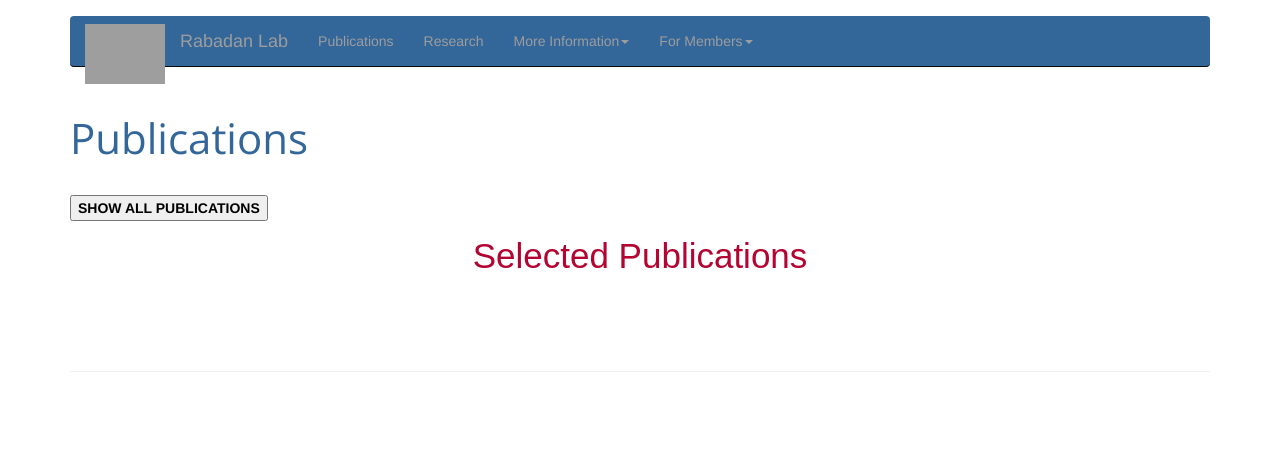
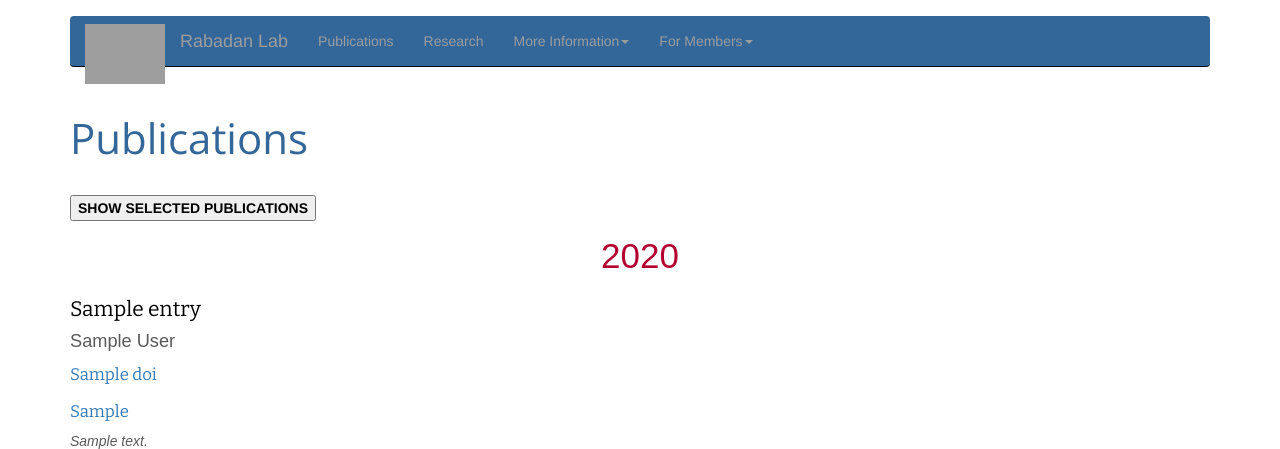
Before and after one commit to gitliver/labsite, a Python web app: template templates/publications.html in a window 1280 px wide. Shown: the part 19-468 px from the top of the page. Run offline with Jinja, Linux system fonts and the light colour scheme; the template is opened without the code that fills it: most values are stand-ins (such as "Sample title", 1, 10 or a date in 2020); some libraries are stand-ins or nearby versions; some web fonts are replaced; grey boxes are pictures that could not be loaded.

Commit message:
go the other way - show all publications by default and click to show selected

```diff
--- a/static/js/custom.js
+++ b/static/js/custom.js
@@ -26,16 +26,21 @@ function useQtips()
 function highlightSelected()
 {
 	// flag for toggling
-	var myFlag = 0;
+	var myFlag = 1;
 	var mySpeed = 500;
 
-	$(".non-highlighted-pub").hide();
+	/*
+	using this overkill (hide + the visibility property) to prevent
+	the hidden element from flashing quickly on page load
+	*/
+	$(".show-on-click").hide();
+	$(".show-on-click").css('visibility','visible');
 
 	$('#hide-show-pubs').click(function() {
 		if ( myFlag == 0 )
 		{
 			// hide "selected" text
-			$(".hide-on-click").hide();
+			$(".show-on-click").hide();
 			// show non-highlighted publications (i.e., all showing after click)
 			$(".non-highlighted-pub").show("slow");
 			$(".non-highlighted-pub").css('visibility','visible');
@@ -46,8 +51,8 @@ function highlightSelected()
 		}
 		else
 		{
-			// slow "selected" text
-			$(".hide-on-click").show("slow");
+			// show "selected" text
+			$(".show-on-click").show("slow");
 			// hide non-highlighted publications
 			$(".non-highlighted-pub").slideUp();
 			$(".non-highlighted-pub").css('visibility','hidden');
--- a/templates/publications.html
+++ b/templates/publications.html
@@ -14,9 +14,9 @@
 <!-- Content -->
 {% block content %}
 
-  <button id="hide-show-pubs" style="color: black; cursor: pointer;"><b>SHOW ALL PUBLICATIONS</b></button>
+  <button id="hide-show-pubs" style="color: black; cursor: pointer;"><b>SHOW SELECTED PUBLICATIONS</b></button>
 
-  <div style="text-align:center;" class="hide-on-click ocustom-smallheader">Selected Publications</div>
+  <div style="text-align:center; visibility: hidden;" class="show-on-click ocustom-smallheader">Selected Publications</div>
 
   {% for yearpubs in mydata %}
 
@@ -24,7 +24,7 @@
 
       {% if loop.first %}
         <!-- print year -->
-	<div style="text-align:center;"><a class="non-highlighted-pub ocustom-smallheader" style="display: none;" href="/publications/{{ entry.year }}">{{ entry.year }}</a></div>
+	<div style="text-align:center;"><a class="non-highlighted-pub ocustom-smallheader" href="/publications/{{ entry.year }}">{{ entry.year }}</a></div>
       {% endif %}
 
       <!-- if publication highlighted, use different class -->
@@ -32,13 +32,13 @@
         <div class="highlighted-pub">
         <!-- <div class="ocustom-grey"> -->
       {% else %}
-        <div class="non-highlighted-pub" style="display: none;">
+        <div class="non-highlighted-pub">
       {% endif %}
 
         <div class="ocustom-pubtitle">
-         <!--
-	 <span style="color: #336699;" class="glyphicon glyphicon-star" aria-hidden="true"></span>
-	 -->
+          {% if entry.highlight == 1 %}
+	    <span style="color: #336699;" class="glyphicon glyphicon-star" aria-hidden="true"></span>
+          {% endif %}
         {{ entry.title|safe }}
         </div>
 
```
